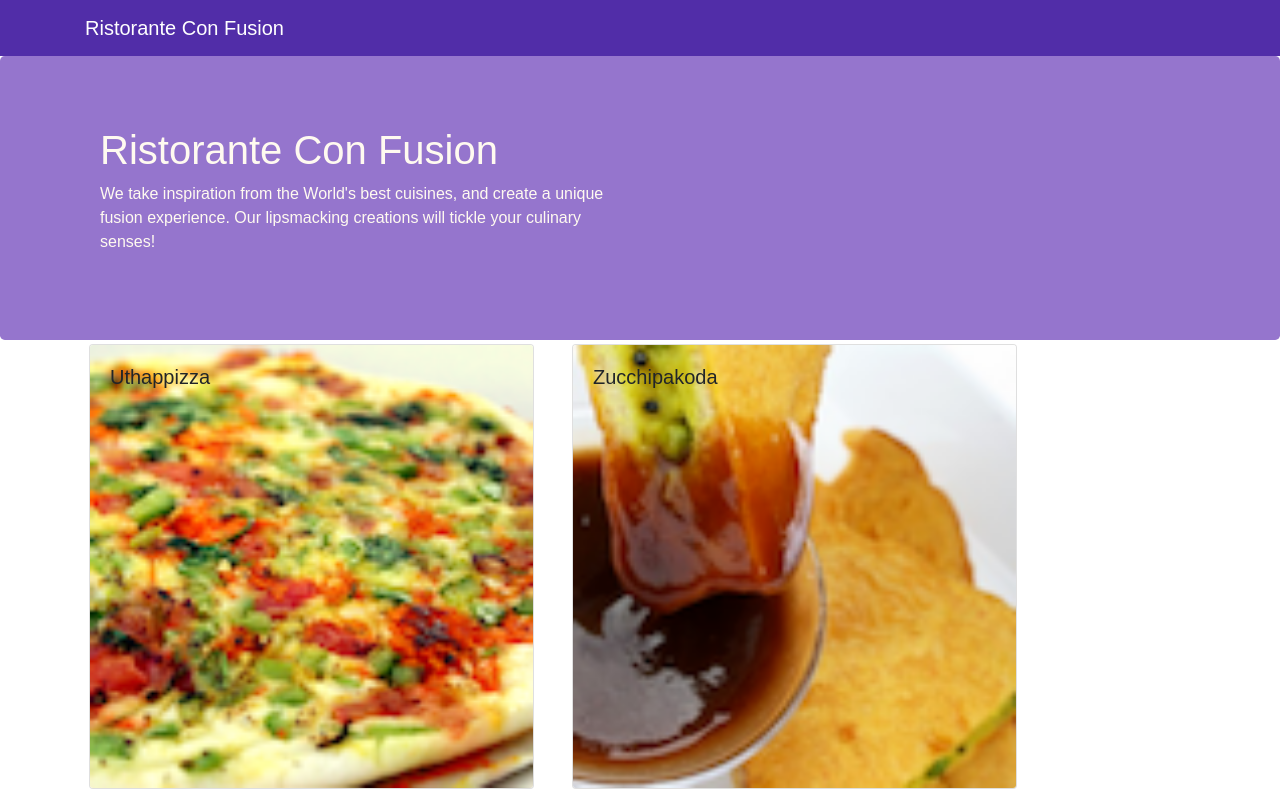
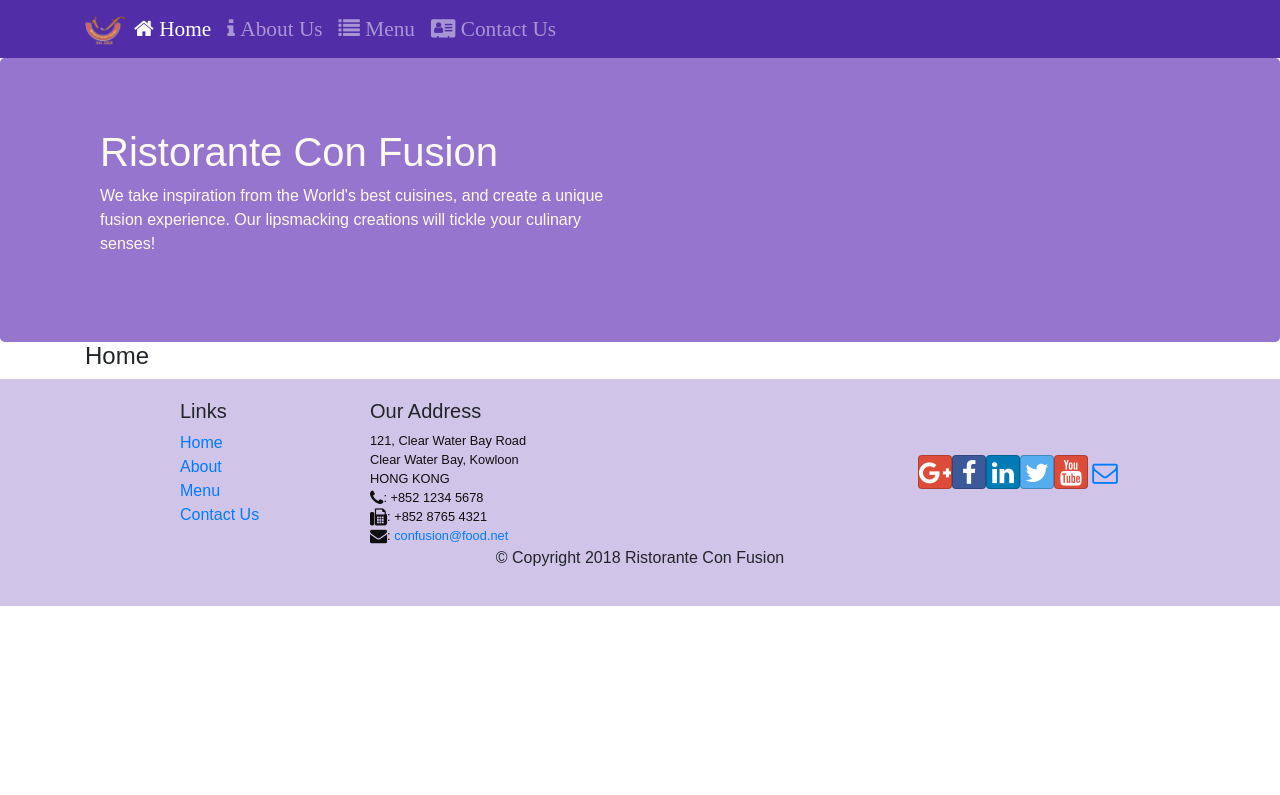
Before and after one commit to BhavanaVanjani/React-Coursera, a React (Create React App) app: page /home in a window 1280 px wide. Shown: the top 795 px of the page. Built offline with nearby package versions, Linux system fonts and the light colour scheme.

Commit message:
React Router

```diff
--- a/package.json
+++ b/package.json
@@ -13,6 +13,7 @@
     "font-awesome": "^4.7.0",
     "jquery": "^1.9.1",
     "react-popper": "^0.9.2",
+    "react-router-dom": "^5.0.1",
     "reactstrap": "^5.0.0"
   },
   "scripts": {
--- a/src/App.js
+++ b/src/App.js
@@ -1,14 +1,18 @@
 import React, {Component} from 'react';
 import Main from './components/MainComponent';
 import './App.css';
+import { BrowserRouter } from 'react-router-dom';
+
 
 class App extends Component {
 
   render() {
     return (
+      <BrowserRouter>
       <div className="App">
        <Main />
       </div>
+      </BrowserRouter>
     );
   }
 }
--- a/src/components/FooterComponent.js
+++ b/src/components/FooterComponent.js
@@ -1,5 +1,5 @@
 import React from 'react';
-
+import {Link} from 'react-router-dom';
 function Footer(props){
   return(
     <div className="footer">
@@ -8,10 +8,10 @@ function Footer(props){
                <div className="col-4 offset-1 col-sm-2">
                    <h5>Links</h5>
                    <ul className="list-unstyled">
-                       <li><a href="#">Home</a></li>
-                       <li><a href="#">About</a></li>
-                       <li><a href="#">Menu</a></li>
-                       <li><a href="contactus.html">Contact</a></li>
+                       <li><Link to="/home">Home</Link></li>
+                       <li><Link to="/aboutus">About</Link></li>
+                       <li><Link to="/menu">Menu</Link></li>
+                       <li><Link to="/contactus">Contact Us</Link></li>
                    </ul>
                </div>
                <div className="col-7 col-sm-5">
--- a/src/components/HeaderComponent.js
+++ b/src/components/HeaderComponent.js
@@ -1,13 +1,54 @@
 import React,{Component} from 'react';
-import {Navbar,NavbarBrand,Jumbotron} from 'reactstrap';
+import {Navbar,NavbarBrand,Nav,NavbarToggler,Collapse,NavItem,Jumbotron} from 'reactstrap';
+import {NavLink} from 'react-router-dom';
 
 class Header extends Component{
+  constructor(props){
+    super(props);
+    this.state = {
+      isNavOpen:false
+    };
+    this.toggleNav = this.toggleNav.bind(this);
+  }
+  toggleNav() {
+   this.setState({
+     isNavOpen:!this.state.isNavOpen
+   });
+  }
   render(){
     return(
        <React.Fragment>
-       <Navbar dark>
+       <Navbar dark expand="md">
        <div className="container">
-       <NavbarBrand href="/">Ristorante Con Fusion</NavbarBrand>
+       <NavbarToggler onClick={this.toggleNav}/>
+       <NavbarBrand className="mr-auto" href="/">
+       <img src="assets/images/logo.png" height="30" width="41"
+          alt="Ristorante Con Fusion" />
+       </NavbarBrand>
+       <Collapse isOpen={this.state.isNavOpen} navbar>
+       <Nav navbar>
+        <NavItem>
+          <NavLink className="nav-link" to="/home">
+           <span className="fa fa-home fa-lg"> Home</span>
+          </NavLink>
+        </NavItem>
+        <NavItem>
+          <NavLink className="nav-link" to="/aboutus">
+           <span className="fa fa-info fa-lg"> About Us</span>
+          </NavLink>
+        </NavItem>
+        <NavItem>
+          <NavLink className="nav-link" to="/menu">
+           <span className="fa fa-list fa-lg"> Menu</span>
+          </NavLink>
+        </NavItem>
+        <NavItem>
+          <NavLink className="nav-link" to="/contactus">
+           <span className="fa fa-address-card fa-lg"> Contact Us</span>
+          </NavLink>
+        </NavItem>
+       </Nav>
+       </Collapse>
        </div>
        </Navbar>
        <Jumbotron>
--- /dev/null
+++ b/src/components/HomeComponent.js
@@ -0,0 +1,11 @@
+import React from 'react';
+
+function Home(props){
+  return(
+    <div className="container">
+    <h4> Home </h4>
+    </div>
+  );
+}
+
+export default Home;
--- a/src/components/MainComponent.js
+++ b/src/components/MainComponent.js
@@ -1,9 +1,11 @@
 import React, {Component} from 'react';
+import Home from './HomeComponent';
 import Header from './HeaderComponent';
 import Footer from './FooterComponent';
 import Menu from './MenuComponent';
 import {DISHES} from '../shared/dishes';
 import DishDetail from './DishdetailComponent' ;
+import {Switch,Route,Redirect} from 'react-router-dom';
 
 class Main extends Component {
   constructor(props){
@@ -11,24 +13,34 @@ class Main extends Component {
 
     this.state={
       dishes:DISHES,
-      selectedDish: null
+      // selectedDish: null
     };
 
   }
 
-  onDishSelect = (dishId) => {
-    this.setState({selectedDish:dishId});
-  }
+  // onDishSelect = (dishId) => {
+  //   this.setState({selectedDish:dishId});
+  // }
 
   render() {
+    const HomePage = () => {
+      return(
+        <Home/>
+      );
+    }
     return (
       <div>
        <Header />
-       <Menu dishes={this.state.dishes}
-          onClick={(dishId) => this.onDishSelect(dishId)} />
-       <DishDetail selectedDish={this.state.dishes.filter((dish) => dish.id === this.state.selectedDish)[0]}/>
+       <Switch>
+       <Route path="/home" component={HomePage} />
+       <Route exact path="/menu" component={() => <Menu dishes={this.state.dishes}/>} />
+       <Redirect to="/home" />
+       </Switch>
        <Footer />
       </div>
+       // <Menu dishes={this.state.dishes}
+       //    onClick={(dishId) => this.onDishSelect(dishId)} />
+       // <DishDetail selectedDish={this.state.dishes.filter((dish) => dish.id === this.state.selectedDish)[0]}/>
     );
 
   }
```
